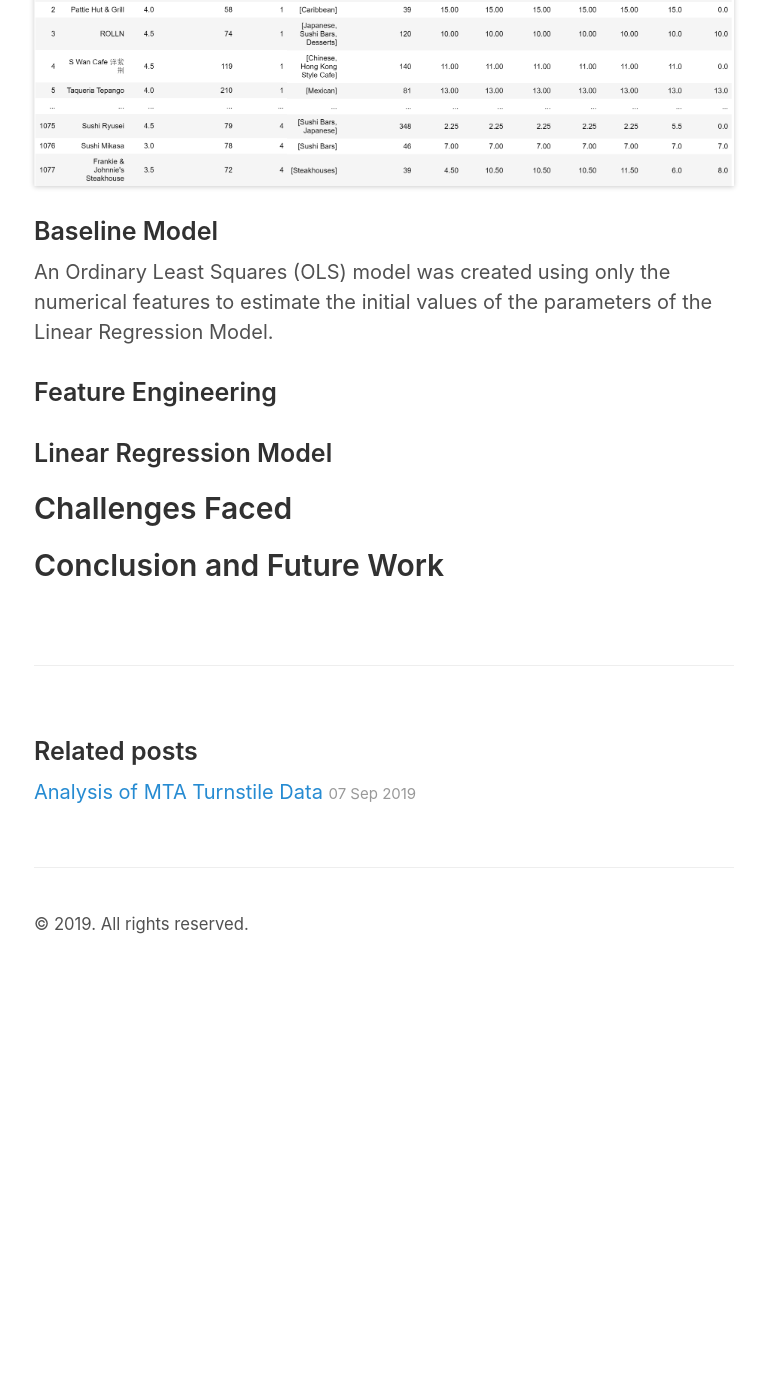
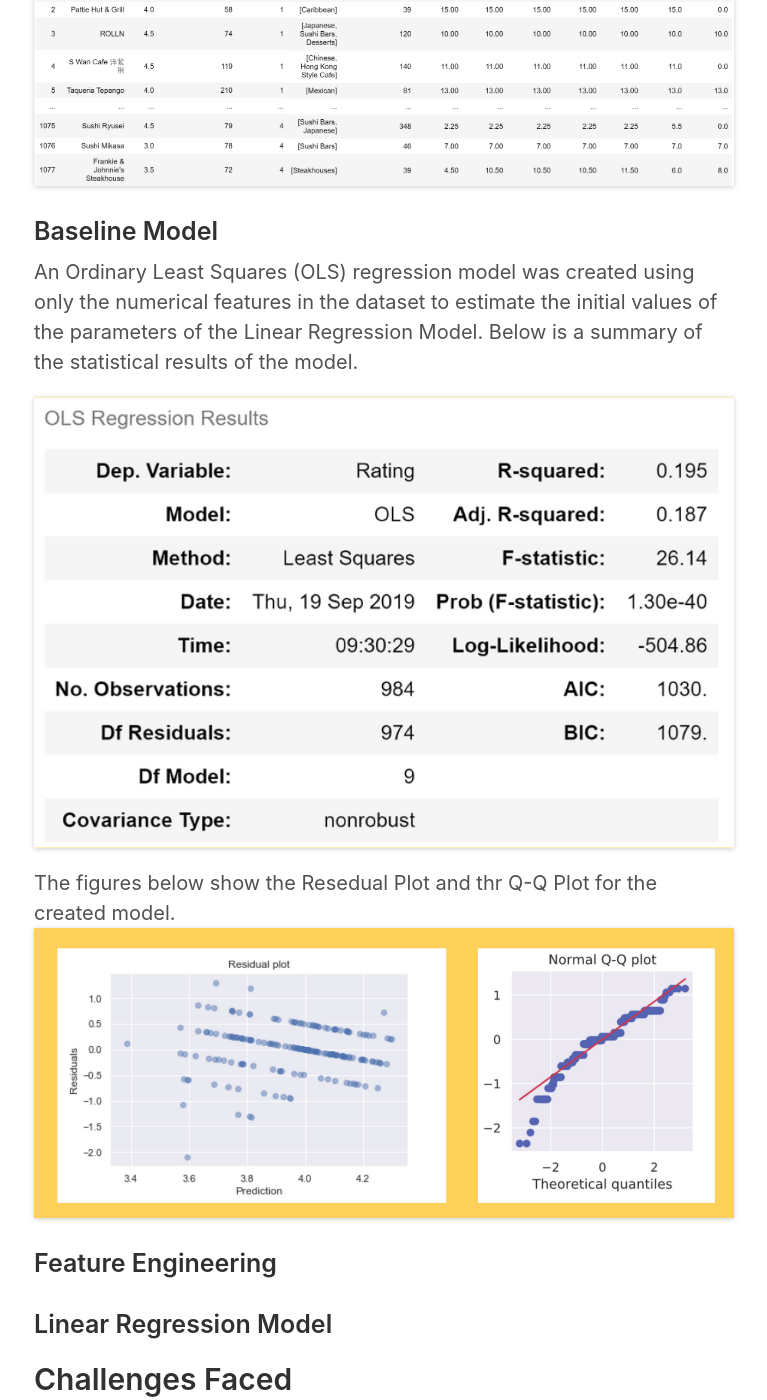
Before and after one commit to emj8/emj8.github.io, a Jekyll site: the page built from _posts/2019-09-23-Project02.md, in a window 1280 px wide and 1400 px high, scrolled down 2563 px. Shown: the whole window, without its empty margins (256-1023 px from the left). Built offline with Jekyll 4.4.1, drawn with Linux system fonts in a browser that asks for light colours; before the commit the page ends 3541 px from its top, so only the background shows below that.

Commit message:
Update 2019-09-23-Project02.md

```diff
--- a/_posts/2019-09-23-Project02.md
+++ b/_posts/2019-09-23-Project02.md
@@ -64,7 +64,24 @@ Below is a snapshot of the final dataframe.
   width: 100%;"/>
 
 ### Baseline Model
-An Ordinary Least Squares (OLS) model was created using only the numerical features to estimate the initial values of the parameters of the Linear Regression Model.
+An Ordinary Least Squares (OLS) regression model was created using only the numerical features in the dataset to estimate the initial values of the parameters of the Linear Regression Model. Below is a summary of the statistical results of the model.
+
+<img src="{{ site.url }}/images/ols summary.PNG" style="
+  box-shadow: 0 1px 5px 0 rgba(0, 0, 0, 0.2);
+  border-radius: 0;
+  display: block;
+  margin-left: auto;
+  margin-right: auto;
+  width: 100%;"/>
+
+The figures below show the Resedual Plot and thr Q-Q Plot for the created model.
+<img src="{{ site.url }}/images/residual and qq plots.PNG" style="
+  box-shadow: 0 1px 5px 0 rgba(0, 0, 0, 0.2);
+  border-radius: 0;
+  display: block;
+  margin-left: auto;
+  margin-right: auto;
+  width: 100%;"/>
 ### Feature Engineering
 
 ### Linear Regression Model
```
